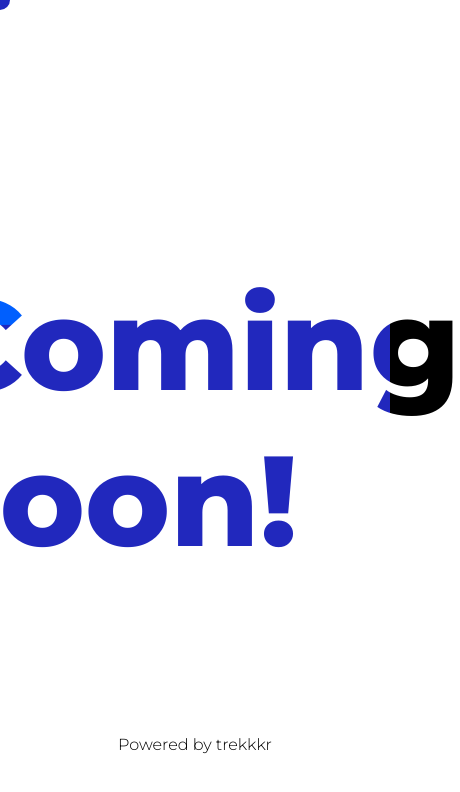
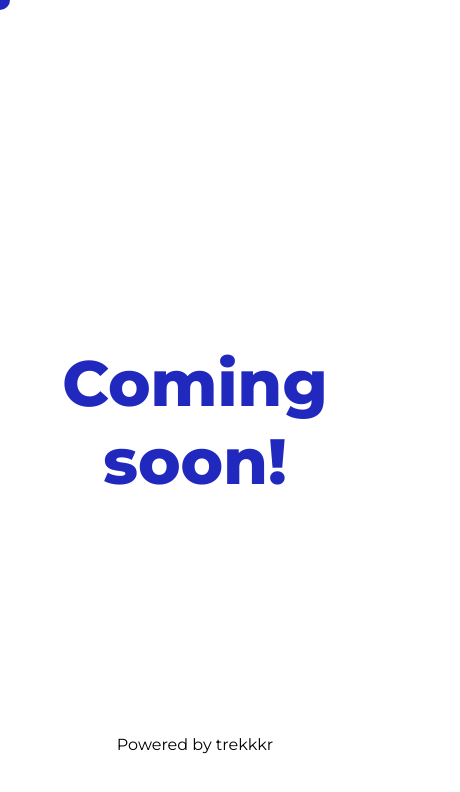
Before and after one commit to OscarStrada/gsap, a website: page index.html in a window 390 px wide. Shown: the whole page, 460 px wide, since content can reach past the window. Drawn offline with nearby package versions, Linux system fonts and the light colour scheme.

Commit message:
fix h1 font-size to mobile devices

```diff
--- a/sass/styles.scss
+++ b/sass/styles.scss
@@ -1,3 +1,5 @@
+@use "sass:math";
+
 * {
   cursor: none;
 }
@@ -45,7 +47,7 @@ body {
         background-color: $color;
         width: $size;
         height: $size;
-        margin: (-$size/2) 0 0 (-$size/2);
+        margin: math.div(-$size, 2) 0 0 math.div(-$size, 2);
       }
     }
   }
@@ -68,6 +70,13 @@ body {
     margin: 0;
     font-size: 8em;
   }
+
+  @media only screen and (max-width: 768px) {
+    h1 {
+      font-size: 4em;
+      text-align: center;
+    }
+  }
 }
 
 .credits {
@@ -82,7 +91,7 @@ body {
 
   h4 {
     color: black;
-    font-weight: 300;
+    font-weight: 400;
     text-align: center;
   }
 }
```
Also changed, not shown: css/styles.css, 1 other file.
